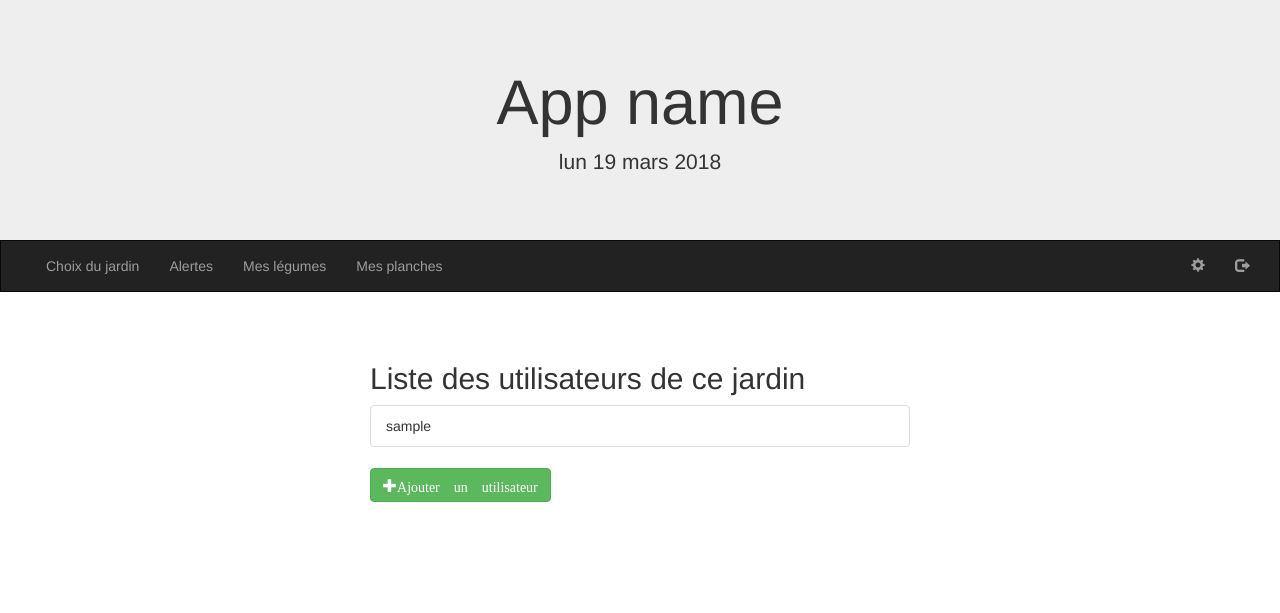
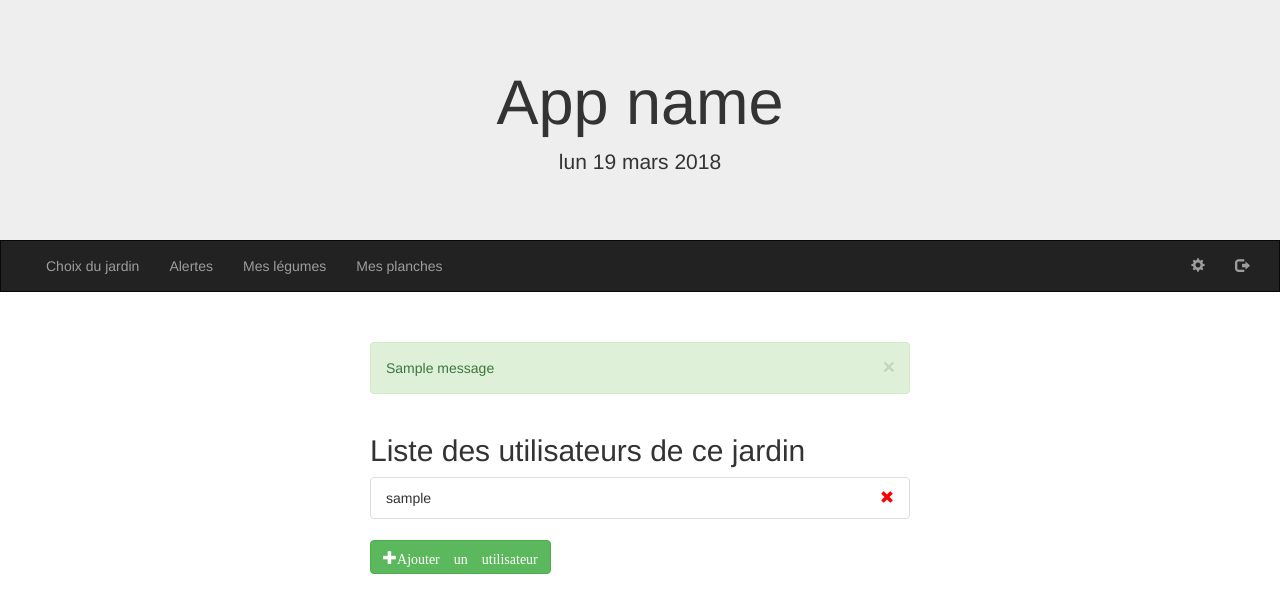
Before and after one commit to ZelieM/MT-planting_planner, a Django app: page /planner/1/settings in a window 1280 px wide. Shown: the top 613 px of the page. Run offline with Django 3.2, Linux system fonts and the light colour scheme; a user stored in the database is signed in; tables that the repository leaves empty hold one stand-in row (values such as "Sample post"); one stand-in notice (Sample message) is shown; some libraries are stand-ins or nearby versions.

Commit message:
new feature: deleting users from garden

```diff
--- a/planner/models.py
+++ b/planner/models.py
@@ -11,7 +11,7 @@ NAME_MAX_LENGTH = 100
 
 class Garden(models.Model):
     name = models.CharField(unique=True, max_length=NAME_MAX_LENGTH, verbose_name="Nom du jardin")
-    user = models.ManyToManyField(User)
+    users = models.ManyToManyField(User)
 
     def __str__(self):
         return "Garden: " + self.name
--- a/planner/templates/planner/parameters_view.html
+++ b/planner/templates/planner/parameters_view.html
@@ -2,6 +2,18 @@
 
 
 {% block content %}
+
+    {% if messages %}
+        <div class="col-md-6 col-md-offset-3">
+            {% for message in messages %}
+                <div class="alert alert-{{ message.tags }} alert-dismissible fade in">
+                    <a href="#" class="close" data-dismiss="alert" aria-label="close">&times;</a>
+                    {{ message }}
+                </div>
+            {% endfor %}
+        </div>
+    {% endif %}
+
     <!-- Modal -->
     <div class="modal fade" id="modal-add_user" tabindex="-1" role="dialog" aria-labelledby="myModalLabel"
          aria-hidden="true">
@@ -12,17 +24,21 @@
         <h2>Liste des utilisateurs de ce jardin </h2>
         <ul class="list-group">
             {% for user in following_users %}
-                <li  class="list-group-item list-group-item-action"> {{ user.username }}</li>
+                <li class="list-group-item list-group-item-action"> {{ user.username }}
+                    <a href="{% url 'planner:delete_user_from_garden' garden.id user.id %}" class="pull-right red">
+                        <span class="glyphicon glyphicon-remove"></span>
+                    </a>
+                </li>
             {% endfor %}
         </ul>
-            <div>
+        <div>
             <a class="glyphicon glyphicon-plus btn btn-success" data-toggle="modal"
                href="{% url 'planner:add_user_to_garden_view' garden.id %}"
                data-target="#modal-add_user" title="add user" data-tooltip>Ajouter un utilisateur</a>
         </div>
     </div>
 
-        <script>
+    <script>
         $('#modal-add_user').on('show.bs.modal', function (event) {
             var modal = $(this)
             var link = $(event.relatedTarget);
--- a/planner/urls.py
+++ b/planner/urls.py
@@ -44,4 +44,5 @@ urlpatterns = [
     # Garden management
     path('<int:garden_id>/settings', views.garden_settings, name='garden_settings_view'),
     path('<int:garden_id>/settings/add_user', views.add_user_to_garden, name='add_user_to_garden_view'),
+    path('<int:garden_id>/settings/delete/<int:user_id>', views.delete_user_from_garden, name='delete_user_from_garden'),
 ]
--- a/planner/views.py
+++ b/planner/views.py
@@ -86,7 +86,7 @@ def garden_selection(request):
         # check whether it's valid:
         if form.is_valid():
             new_garden = form.save()
-            new_garden.user.add(current_user)
+            new_garden.users.add(current_user)
             nextpage = new_garden.get_absolute_url()
             return HttpResponseRedirect(nextpage)
     # if a GET (or any other method) we'll create a blank form
@@ -121,7 +121,7 @@ def garden_view(request, garden_id):
 def join_garden(request):
     current_user = request.user
     garden = get_object_or_404(Garden, name=request.POST['gardenname'])
-    garden.user.add(current_user)
+    garden.users.add(current_user)
     nextpage = garden.get_absolute_url()
     return HttpResponseRedirect(nextpage)
 
@@ -206,11 +206,18 @@ def add_seed(request, garden_id):
     if request.method == 'POST':
         # TODO create a cultivated area with the vegetable, the surface sowed and and the label
         surface = Area.objects.create(area_surface=request.POST['surface_seeded'], garden_id=garden_id)
+        vegetable_id = request.POST['vegetable_selection']
+        seeding_date = request.POST['seedingdate']
         carea = CultivatedArea.objects.create(
             production_period=queries.get_current_production_period(garden_id),
-            vegetable_id=request.POST['vegetable_selection'], label=request.POST['seeding_label'], surface=surface)
-        services.add_initial_operation_to_alerts(cultivated_area=carea, date=request.POST['seedingdate'],
+            vegetable_id=vegetable_id, label=request.POST['seeding_label'], surface=surface)
+        services.add_initial_operation_to_alerts(cultivated_area=carea, date=seeding_date,
                                                  user=request.user)
+        vegetable_concerned = Vegetable.objects.get(pk=vegetable_id).name
+        success_message = 'Vous ({}) avez indiqué avoir fait un semis de {} le {}'.format(
+            request.user.username, vegetable_concerned, seeding_date)
+        messages.add_message(request, messages.SUCCESS, success_message)
+
         return HttpResponseRedirect(reverse('planner:alerts_view', kwargs={'garden_id': garden_id}))
     vegetables = Vegetable.objects.all()
     context = {'garden': Garden.objects.get(pk=garden_id), 'vegetables': vegetables}
@@ -223,7 +230,12 @@ def add_user_to_garden(request, garden_id):
     # if this is a POST request we add the user to the current garden
     if request.method == 'POST':
         user_to_add = request.POST['user_selection']
-        garden.user.add(user_to_add)
+        garden.users.add(user_to_add)
+        new_user_name = User.objects.get(pk=user_to_add).username
+        success_message = 'Vous ({}) avez ajouté l\'utilisateur "{}" au jardin: " {} " '.format(
+            request.user.username, new_user_name, garden.name)
+        messages.add_message(request, messages.SUCCESS, success_message)
+        print(messages)
         return HttpResponseRedirect(reverse('planner:garden_settings_view', kwargs={'garden_id': garden_id}))
     users = User.objects.exclude(garden=garden)
     context = {'garden': garden, 'users': users}
@@ -233,7 +245,7 @@ def add_user_to_garden(request, garden_id):
 @login_required(login_url="/planner/login/")
 def garden_settings(request, garden_id):
     garden = Garden.objects.get(pk=garden_id)
-    following_users = garden.user.all()
+    following_users = garden.users.all()
     return render(request, 'planner/parameters_view.html', {'garden': garden, 'following_users': following_users})
 
 
@@ -246,7 +258,7 @@ def validate_alert(request, garden_id, alert_id):
         execution_date = request.POST['execution_date']
         services.mark_alert_as_done(alert_id, execution_date, executor)
         alert_name = Alerts.objects.get(pk=alert_id)
-        success_message = 'Vous ({}) avez indiqué avoir effectué l\'opération \" {} \" le '.format(
+        success_message = 'Vous ({}) avez indiqué avoir effectué l\'opération \" {} \" le {}'.format(
             request.user.username, alert_name, execution_date)
         messages.add_message(request, messages.SUCCESS, success_message)
         return HttpResponseRedirect(reverse('planner:alerts_view', kwargs={'garden_id': garden_id}))
@@ -283,3 +295,12 @@ def delete_alert(request, garden_id, alert_id):
         return HttpResponseRedirect(reverse('planner:alerts_view', kwargs={'garden_id': garden_id}))
     context = {'garden': garden, 'alert_id': alert_id}
     return render(request, 'planner/modals/delete_alert_form.html', context)
+
+
+def delete_user_from_garden(request, garden_id, user_id):
+    deleted_user = User.objects.get(pk=user_id)
+    garden = Garden.objects.get(pk=garden_id)
+    garden.users.remove(deleted_user)
+    success_message = 'Vous ({}) avez supprimé l\'utilisateur \" {} \"'.format(request.user.username, deleted_user)
+    messages.add_message(request, messages.SUCCESS, success_message)
+    return HttpResponseRedirect(request.META.get('HTTP_REFERER'))
```
Also changed, not shown: planner/migrations/0010_auto_20180228_1752.py (added).
